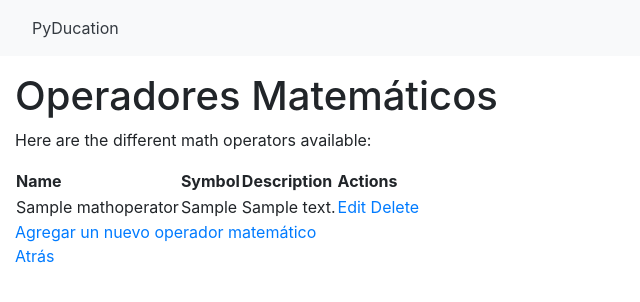
After one commit to Andres-Villante/PyDucation, a Django app: page /math_operators/ in a window 1280 px wide. The commit adds this page. Shown: the top 302 px of the page, without its empty margins (0-640 px from the left). Run offline with Django 4.2, Linux system fonts and the light colour scheme; tables that the repository leaves empty hold one stand-in row (values such as "Sample post"); some libraries are stand-ins or nearby versions.

Commit message:
Operadores matematicos en desarrollo

```diff
--- a/PyDucation/templates/data_types/data_type_create.html
+++ b/PyDucation/templates/data_types/data_type_create.html
@@ -5,6 +5,7 @@
   <form method="post">
     {% csrf_token %}
     {{ form.as_p }}
-    <button type="submit">Crear</button>
+    <button type="submit" class="btn btn-primary">Crear</button>
+    <a href="{% url 'data_type_list' %}" class="btn btn-secondary">Cancelar</a>
   </form>
 {% endblock %}
--- a/PyDucation/templates/data_types/data_type_delete.html
+++ b/PyDucation/templates/data_types/data_type_delete.html
@@ -1,10 +1,10 @@
 {% extends 'PyDucation/base.html' %}
 
 {% block content %}
-  <h1> Removing {{ data_type.name }}</h1>
-  <p>Are you sure you want to delete "{{ data_type.name }}"?</p>
+  <h1> Eliminando {{ data_type.name }}</h1>
+  <p>¿Está seguro que desea borrar "{{ data_type.name }}"?</p>
   <form method="post">
     {% csrf_token %}
-    <button type="submit">Delete</button>
+    <button type="submit">Eliminar</button>
   </form>
 {% endblock %}
--- a/PyDucation/templates/data_types/data_type_detail.html
+++ b/PyDucation/templates/data_types/data_type_detail.html
@@ -6,8 +6,10 @@
     <p>{{ data_type.description|linebreaksbr }}</p>
     <h2>Ejemplo:</h2>
     <p>{{ data_type.example|linebreaksbr }}</p>
-    <a href="{% url 'data_type_update' pk=data_type.pk %}">Update</a>
+    <a href="{% url 'data_type_update' pk=data_type.pk %}">Actualizar</a>
     <br>
-    <a href="{% url 'data_type_delete' pk=data_type.pk %}" onclick="return confirm('¿Está seguro de que desea eliminar este tipo de datos?')">Delete</a>
+    <a href="{% url 'data_type_delete' pk=data_type.pk %}" onclick="return confirm('¿Está seguro de que desea eliminar este tipo de datos?')">Eliminar</a>
+    <br>
+    <a href="{% url 'data_type_list' %}">Atrás</a>
   </div>
 {% endblock %}
--- a/PyDucation/templates/data_types/data_type_list.html
+++ b/PyDucation/templates/data_types/data_type_list.html
@@ -14,4 +14,7 @@
 <p>Si eres un programador experimentado y te gustaría ayudar a la comunidad de PyDucation, puedes contribuir con tu conocimiento añadiendo más tipos de datos en Python que no estén en la lista. Si bien esta lista contiene los tipos de datos más comunes, siempre hay más por aprender y descubrir. Además, si encuentras algún error o inexactitud en la lista, por favor, haznoslo saber para que podamos actualizarla.
 <p>Juntos podemos hacer de PyDucation un recurso aún más valioso para la comunidad de programadores de Python.</p>
 <a href="{% url 'data_type_create' %}">Crear nuevo tipo de dato</a>
+<br>
+<a href="{% url 'pyducation' %}">Atrás</a>
+
 {% endblock %}
--- a/PyDucation/templates/data_types/data_type_update.html
+++ b/PyDucation/templates/data_types/data_type_update.html
@@ -5,6 +5,7 @@
   <form method="post">
     {% csrf_token %}
     {{ form.as_p }}
-    <button type="submit">Save</button>
+    <button type="submit" class="btn btn-primary">Actualizar</button>
+    <a href="{% url 'data_type_list' %}" class="btn btn-secondary">Atrás</a>
   </form>
 {% endblock %}
--- /dev/null
+++ b/PyDucation/templates/math_operators/math_operator_list.html
@@ -0,0 +1,36 @@
+{% extends 'PyDucation/base.html' %}
+
+{% block content %}
+  <h1>Operadores Matemáticos</h1>
+  <p>Here are the different math operators available:</p>
+  <table>
+    <thead>
+      <tr>
+        <th>Name</th>
+        <th>Symbol</th>
+        <th>Description</th>
+        <th>Actions</th>
+      </tr>
+    </thead>
+    <tbody>
+      {% for math_operator in math_operators %}
+      <tr>
+        <td>{{ math_operator.name }}</td>
+        <td>{{ math_operator.symbol }}</td>
+        <td>{{ math_operator.description }}</td>
+        <td>
+          <a href="{% url 'math_operator_update' math_operator.pk %}">Edit</a>
+          <a href="{% url 'math_operator_delete' math_operator.pk %}">Delete</a>
+        </td>
+      </tr>
+      {% empty %}
+      <tr>
+        <td colspan="4">No math operators found.</td>
+      </tr>
+      {% endfor %}
+    </tbody>
+  </table>
+  <a href="{% url 'math_operator_create' %}">Agregar un nuevo operador matemático</a>
+  <br>
+  <a href="{% url 'pyducation' %}">Atrás</a>
+{% endblock %}
--- a/PyDucation/urls.py
+++ b/PyDucation/urls.py
@@ -25,6 +25,10 @@ from blog.views import (HomeView,
                         DataTypeDeleteView,
                         SignUpView,
                         ProfileView,
+                        MathOperatorListView,
+                        MathOperatorCreateView,
+                        MathOperatorUpdateView,
+                        MathOperatorDeleteView,
                         )
 from django.contrib import admin
 
@@ -53,4 +57,10 @@ urlpatterns = [
     path('accounts/login/', LoginView.as_view(), name='login'),
     path('register/', SignUpView.as_view(), name='register'),
     path('profile/', ProfileView.as_view(), name='profile'),
+
+
+    path('math_operators/', MathOperatorListView.as_view(), name='math_operator_list'),
+    path('math_operators/create/', MathOperatorCreateView.as_view(), name='math_operator_create'),
+    path('math-operators/<int:pk>/update/', MathOperatorUpdateView.as_view(), name='math_operator_update'),
+    path('math-operators/<int:pk>/delete/', MathOperatorDeleteView.as_view(), name='math_operator_delete'),
 ]
--- a/blog/models.py
+++ b/blog/models.py
@@ -4,3 +4,11 @@ class DataType(models.Model):
     name = models.CharField(max_length=100)
     description = models.TextField()
     example = models.TextField()
+
+class MathOperator(models.Model):
+    symbol = models.CharField(max_length=10)
+    name = models.CharField(max_length=50)
+    description = models.TextField()
+
+    def __str__(self):
+        return self.symbol
--- a/blog/views.py
+++ b/blog/views.py
@@ -6,7 +6,7 @@ from django.urls import reverse_lazy
 from django.contrib.auth.mixins import LoginRequiredMixin
 from django.contrib.auth.views import LoginView, LogoutView
 from django.contrib.auth.forms import UserCreationForm
-from blog.models import DataType
+from blog.models import DataType, MathOperator
 from django.contrib.auth.decorators import login_required
 from django.views.generic import TemplateView
 from django.utils.decorators import method_decorator
@@ -72,3 +72,32 @@ class LogoutView(LogoutView):
 # Vista para el perfil del usuario
 class ProfileView(LoginRequiredMixin, TemplateView):
     template_name = 'PyDucation/profile.html'
+
+
+
+
+
+class MathOperatorListView(ListView):
+    model = MathOperator
+    template_name = 'math_operators/math_operator_list.html'
+    context_object_name = 'math_operators'
+
+
+class MathOperatorCreateView(CreateView):
+    model = MathOperator
+    template_name = 'math_operators/math_operator_form.html'
+    fields = ['name', 'symbol', 'description']
+    success_url = reverse_lazy('math_operator_list')
+
+
+class MathOperatorUpdateView(UpdateView):
+    model = MathOperator
+    template_name = 'math_operators/math_operator_form.html'
+    fields = ['name', 'symbol', 'description']
+    success_url = reverse_lazy('math_operator_list')
+
+
+class MathOperatorDeleteView(DeleteView):
+    model = MathOperator
+    template_name = 'math_operators/math_operator_delete.html'
+    success_url = reverse_lazy('math_operator_list')
```
Also changed, not shown: PyDucation/templates/math_operators/math_operator_delete.html (added, +11 -0 lines), PyDucation/templates/math_operators/math_operator_form.html (added, +11 -0 lines), PyDucation/templates/pyducation.html (+11 -5 lines), blog/migrations/0002_mathoperator_alter_datatype_name.py (added), db.sqlite3.
